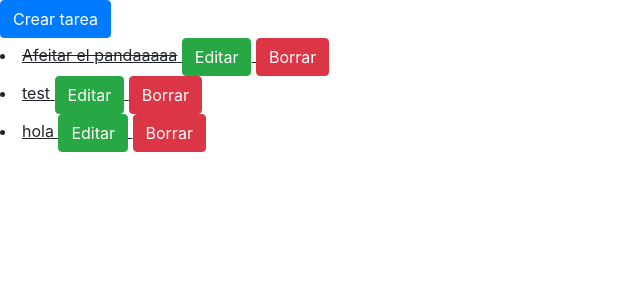
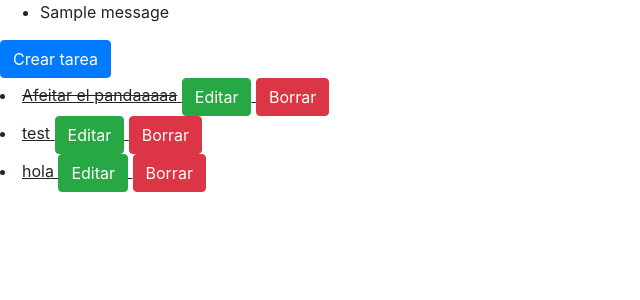
Before and after one commit to pastagil/pastagil_todolist, a Django app: page / in a window 1280 px wide. Shown: the top 300 px of the page, without its empty margins (0-640 px from the left). Run offline with Django 3.2, Linux system fonts and the light colour scheme; data comes from the database, SQL or seed files in the repository; tables that the repository leaves empty hold one stand-in row (values such as "Sample post"); one stand-in notice (Sample message) is shown; some libraries are stand-ins or nearby versions.

Commit message:
Add success message for create, delete and update. Closes #12

```diff
--- a/pastagil_todolist/settings.py
+++ b/pastagil_todolist/settings.py
@@ -28,6 +28,8 @@ DEBUG = True
 ALLOWED_HOSTS = ['*']
 SECURE_PROXY_SSL_HEADER = ('HTTP_X_FORWARDED_PROTO', 'https')
 
+
+MESSAGE_STORAGE = 'django.contrib.messages.storage.session.SessionStorage'
 
 # Application definition
 
--- a/tasklist/templates/tasklist/task_list.html
+++ b/tasklist/templates/tasklist/task_list.html
@@ -8,6 +8,13 @@
     </head>
 
     <body>
+        {% if messages %}
+<ul class="messages">
+    {% for message in messages %}
+    <li{% if message.tags %} class="{{ message.tags }}"{% endif %}>{{ message }}</li>
+    {% endfor %}
+</ul>
+{% endif %}
         <a class="btn btn-primary" href="{% url 'tasklist:task_create' %}">Crear tarea</a>
         <br>
         <u>
--- a/tasklist/views.py
+++ b/tasklist/views.py
@@ -4,6 +4,8 @@ from django.views.generic.edit import CreateView, DeleteView, UpdateView
 from django.urls import reverse_lazy
 from .models import Task
 from .forms import TaskForm
+from django.contrib import messages
+from django.contrib.messages.views import SuccessMessageMixin
 
 
 def home(request):
@@ -17,9 +19,10 @@ class TaskListView(ListView):
     context_object_name = "tasks"
 
 
-class TaskCreateView(CreateView):
+class TaskCreateView(SuccessMessageMixin,CreateView):
     model = Task
     template_name = "tasklist/task_create.html"
+    success_message = 'Tarea Creada Exitosamente :D'
     form_class = TaskForm
     success_url = reverse_lazy("tasklist:task_list")
 
@@ -28,10 +31,16 @@ class TaskDeleteView(DeleteView):
     model = Task
     template_name = "tasklist/task_delete.html"
     success_url = reverse_lazy("tasklist:task_list")
+    success_message = "Tarea Eliminada Exitosamente :D"
 
+    def delete(self, request, *args, **kwargs):
+        obj = self.get_object()
+        messages.success(self.request, self.success_message )
+        return super(TaskDeleteView, self).delete(request, *args, **kwargs)
 
-class TaskUpdateView(UpdateView):
+class TaskUpdateView(SuccessMessageMixin,UpdateView):
     model = Task
     template_name = "tasklist/task_edit.html"
+    success_message = 'Tarea Editada Exitosamente :D'
     fields = '__all__'
     success_url = reverse_lazy("tasklist:task_list")
```
